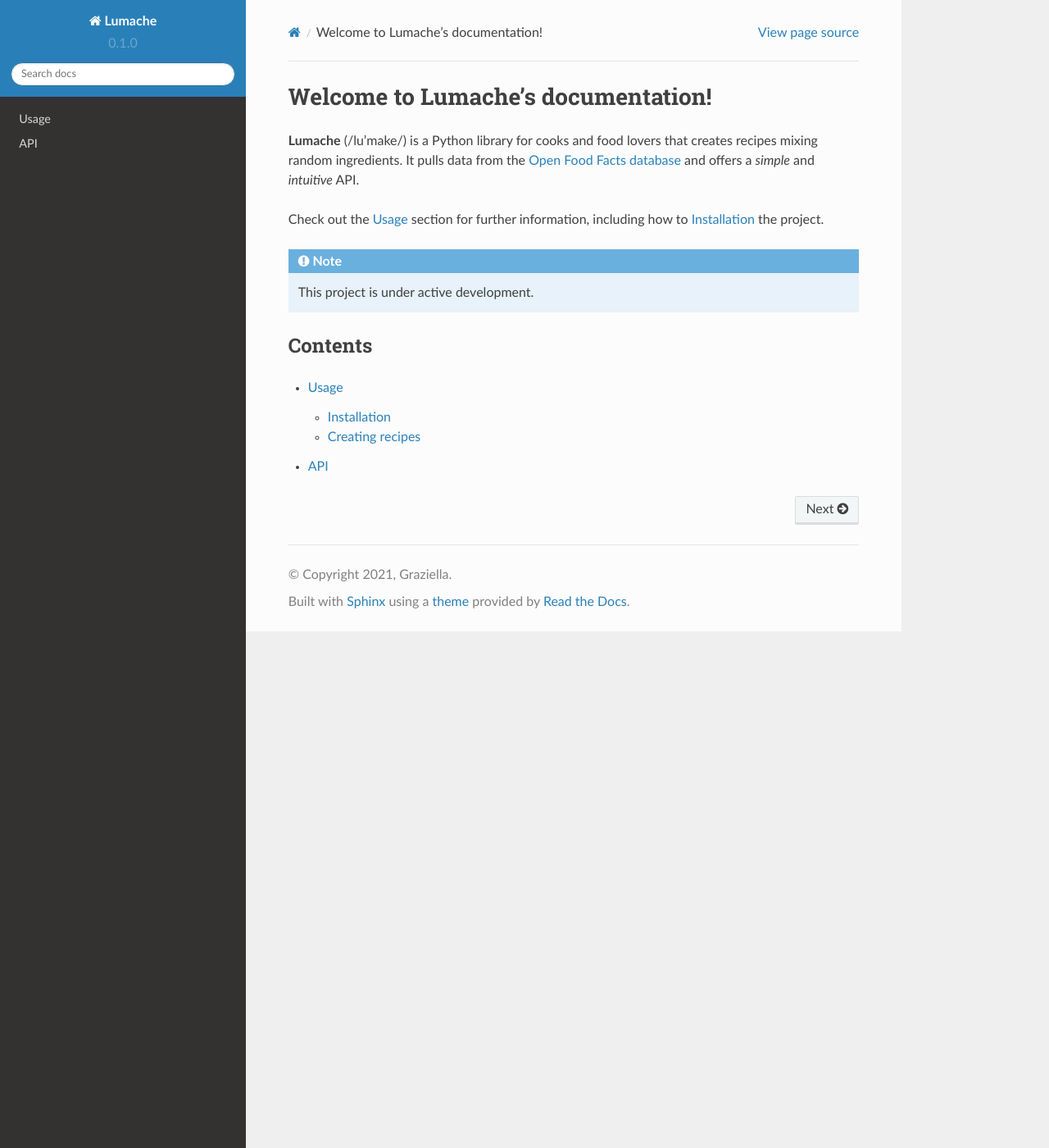
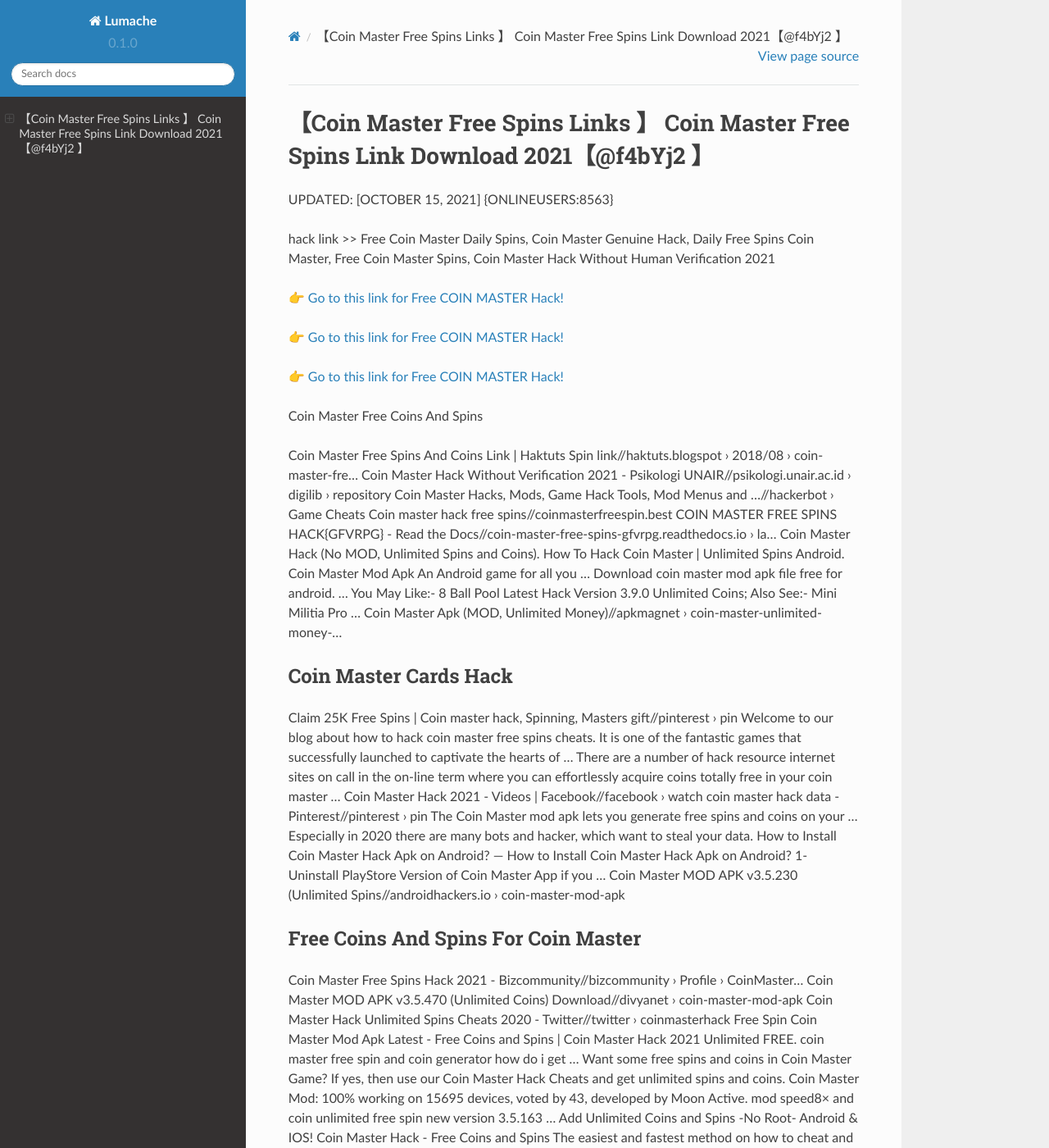
Before and after one commit to Rodolfofia/coin36master, a Sphinx documentation site: the page built from docs/source/index.rst, in a window 1280 px wide and 1400 px high. Shown: the whole window at 82% size. Built offline with Sphinx 7.4.7 and the Read the Docs theme 2.0.0, drawn with Linux system fonts in a browser that asks for light colours; some of the changed text lies outside the part shown.

Commit message:
Update index.rst

```diff
--- a/docs/source/index.rst
+++ b/docs/source/index.rst
@@ -1,22 +1,62 @@
-Welcome to Lumache's documentation!
-===================================
+【Coin Master Free Spins Links 】 Coin Master Free Spins Link Download 2021【@f4bYj2 】
+==============================================================================
+UPDATED: [OCTOBER 15, 2021] {ONLINEUSERS:8563}
 
-**Lumache** (/lu'make/) is a Python library for cooks and food lovers
-that creates recipes mixing random ingredients.
-It pulls data from the `Open Food Facts database <https://world.openfoodfacts.org/>`_
-and offers a *simple* and *intuitive* API.
+hack link >> Free Coin Master Daily Spins, Coin Master Genuine Hack, Daily Free Spins Coin Master, Free Coin Master Spins, Coin Master Hack Without Human Verification 2021
 
-Check out the :doc:`usage` section for further information, including
-how to :ref:`installation` the project.
+`👉 Go to this link for Free COIN MASTER Hack! <https://redirekt.in/coinmaster>`_
 
-.. note::
+`👉 Go to this link for Free COIN MASTER Hack! <https://redirekt.in/coinmaster>`_
 
-   This project is under active development.
+`👉 Go to this link for Free COIN MASTER Hack! <https://redirekt.in/coinmaster>`_
 
-Contents
---------
+Coin Master Free Coins And Spins
 
-.. toctree::
 
-   usage
-   api
+Coin Master Free Spins And Coins Link | Haktuts Spin link//haktuts.blogspot › 2018/08 › coin-master-fre...
+Coin Master Hack Without Verification 2021 - Psikologi UNAIR//psikologi.unair.ac.id › digilib › repository
+Coin Master Hacks, Mods, Game Hack Tools, Mod Menus and ...//hackerbot › Game Cheats
+Coin master hack free spins//coinmasterfreespin.best
+COIN MASTER FREE SPINS HACK{GFVRPG} - Read the Docs//coin-master-free-spins-gfvrpg.readthedocs.io › la...
+Coin Master Hack (No MOD, Unlimited Spins and Coins). How To Hack Coin Master | Unlimited Spins Android. Coin Master Mod Apk An Android game for all you ...
+Download coin master mod apk file free for android. ... You May Like:- 8 Ball Pool Latest Hack Version 3.9.0 Unlimited Coins; Also See:- Mini Militia Pro ...
+Coin Master Apk (MOD, Unlimited Money)//apkmagnet › coin-master-unlimited-money-...
+
+********************************
+Coin Master Cards Hack
+********************************
+
+Claim 25K Free Spins | Coin master hack, Spinning, Masters gift//pinterest › pin
+Welcome to our blog about how to hack coin master free spins cheats. It is one of the fantastic games that successfully launched to captivate the hearts of ...
+There are a number of hack resource internet sites on call in the on-line term where you can effortlessly acquire coins totally free in your coin master ...
+Coin Master Hack 2021 - Videos | Facebook//facebook › watch
+coin master hack data - Pinterest//pinterest › pin
+The Coin Master mod apk lets you generate free spins and coins on your ... Especially in 2020 there are many bots and hacker, which want to steal your data.
+How to Install Coin Master Hack Apk on Android? — How to Install Coin Master Hack Apk on Android? 1- Uninstall PlayStore Version of Coin Master App if you ...
+Coin Master MOD APK v3.5.230 (Unlimited Spins//androidhackers.io › coin-master-mod-apk
+
+***********************************
+Free Coins And Spins For Coin Master
+***********************************
+
+Coin Master Free Spins Hack 2021 - Bizcommunity//bizcommunity › Profile › CoinMaster...
+Coin Master MOD APK v3.5.470 (Unlimited Coins) Download//divyanet › coin-master-mod-apk
+Coin Master Hack Unlimited Spins Cheats 2020 - Twitter//twitter › coinmasterhack
+Free Spin Coin Master Mod Apk Latest - Free Coins and Spins | Coin Master Hack 2021 Unlimited FREE. coin master free spin and coin generator how do i get ...
+Want some free spins and coins in Coin Master Game? If yes, then use our Coin Master Hack Cheats and get unlimited spins and coins.
+Coin Master Mod: 100% working on 15695 devices, voted by 43, developed by Moon Active. mod speed8× and coin unlimited free spin new version 3.5.163 ...
+Add Unlimited Coins and Spins -No Root- Android & IOS! Coin Master Hack - Free Coins and Spins The easiest and fastest method on how to cheat and hack Coin ...
+Coin Master MOD APK is the best game to make your viking home and ... In the last post, I have shared Some Free & Hack Version of some ...
+
+
+Tak1z:
+Free Spins Coin Master Link
+Coin Master 3.5.8 Hack Apk
+Free Coin Master Spins Daily
+Dzooka Coin Master Hack
+Coin Master Free Spins Link
+Coin Master Free Spins Link Today New
+Coin Master Free Spins Link Today
+Coin Master Hack Android
+Free Spins Coin Master Hack
+Coin Master Daily Free Spins And Coins
```
